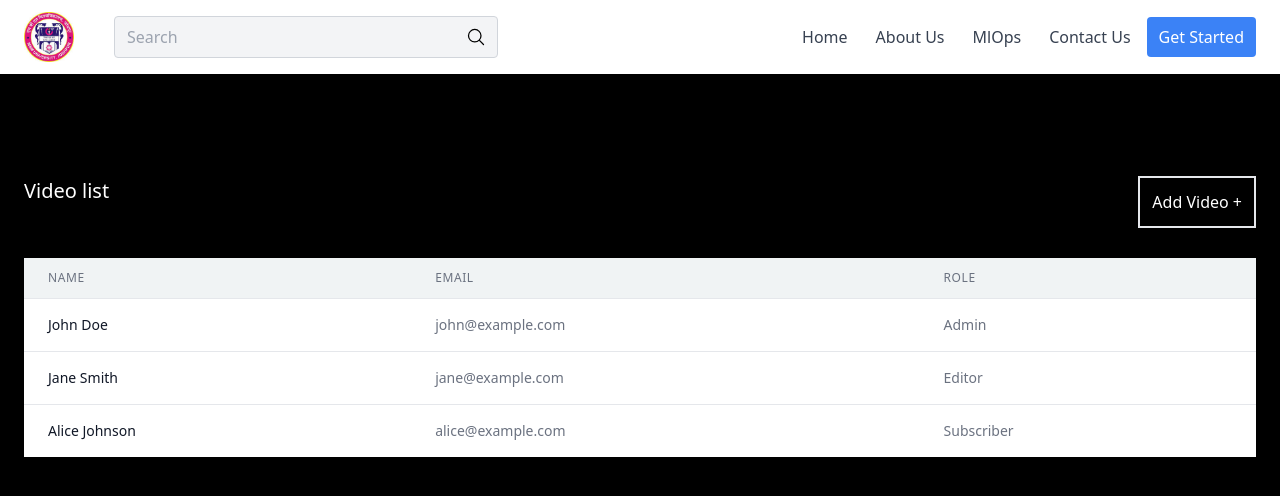
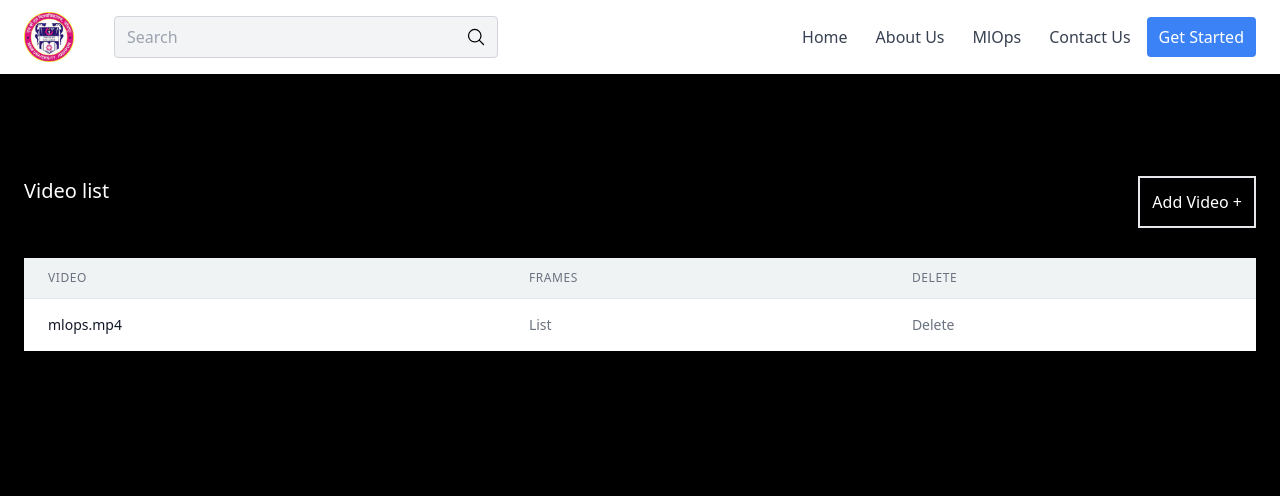
Before and after one commit to jpmlops/me-final-project, a Nuxt app in the folder ui/: page / in a window 1280 px wide. Shown: the top 496 px of the page. Built offline with nearby package versions, Linux system fonts and the light colour scheme.

Commit message:
data table

```diff
--- a/ui/components/DataTable.vue
+++ b/ui/components/DataTable.vue
@@ -3,16 +3,16 @@
       <table class="min-w-full divide-y divide-gray-200">
         <thead class="bg-[#F0F3F4]">
           <tr>
-            <th class="px-6 py-3 text-left text-xs font-medium text-gray-500 uppercase tracking-wider">Name</th>
-            <th class="px-6 py-3 text-left text-xs font-medium text-gray-500 uppercase tracking-wider">Email</th>
-            <th class="px-6 py-3 text-left text-xs font-medium text-gray-500 uppercase tracking-wider">Role</th>
+            <th class="px-6 py-3 text-left text-xs font-medium text-gray-500 uppercase tracking-wider">Video</th>
+            <th class="px-6 py-3 text-left text-xs font-medium text-gray-500 uppercase tracking-wider">Frames</th>
+            <th class="px-6 py-3 text-left text-xs font-medium text-gray-500 uppercase tracking-wider">Delete</th>
           </tr>
         </thead>
         <tbody class="bg-white divide-y divide-gray-200">
           <tr v-for="(item, index) in data" :key="index">
-            <td class="px-6 py-4 whitespace-nowrap text-sm font-medium text-gray-900">{{ item.name }}</td>
-            <td class="px-6 py-4 whitespace-nowrap text-sm text-gray-500">{{ item.email }}</td>
-            <td class="px-6 py-4 whitespace-nowrap text-sm text-gray-500">{{ item.role }}</td>
+            <td class="px-6 py-4 whitespace-nowrap text-sm font-medium text-gray-900">{{ item.Video }}</td>
+            <td class="px-6 py-4 whitespace-nowrap text-sm text-gray-500">{{ item.Frames }}</td>
+            <td class="px-6 py-4 whitespace-nowrap text-sm text-gray-500">{{ item.Delete }}</td>
           </tr>
         </tbody>
       </table>
@@ -21,8 +21,6 @@
 
   <script setup>
   const data = [
-    { name: 'John Doe', email: 'john@example.com', role: 'Admin' },
-    { name: 'Jane Smith', email: 'jane@example.com', role: 'Editor' },
-    { name: 'Alice Johnson', email: 'alice@example.com', role: 'Subscriber' },
+    { Video: 'mlops.mp4', Frames: 'List', Delete: 'Delete' },
   ];
   </script>
```
